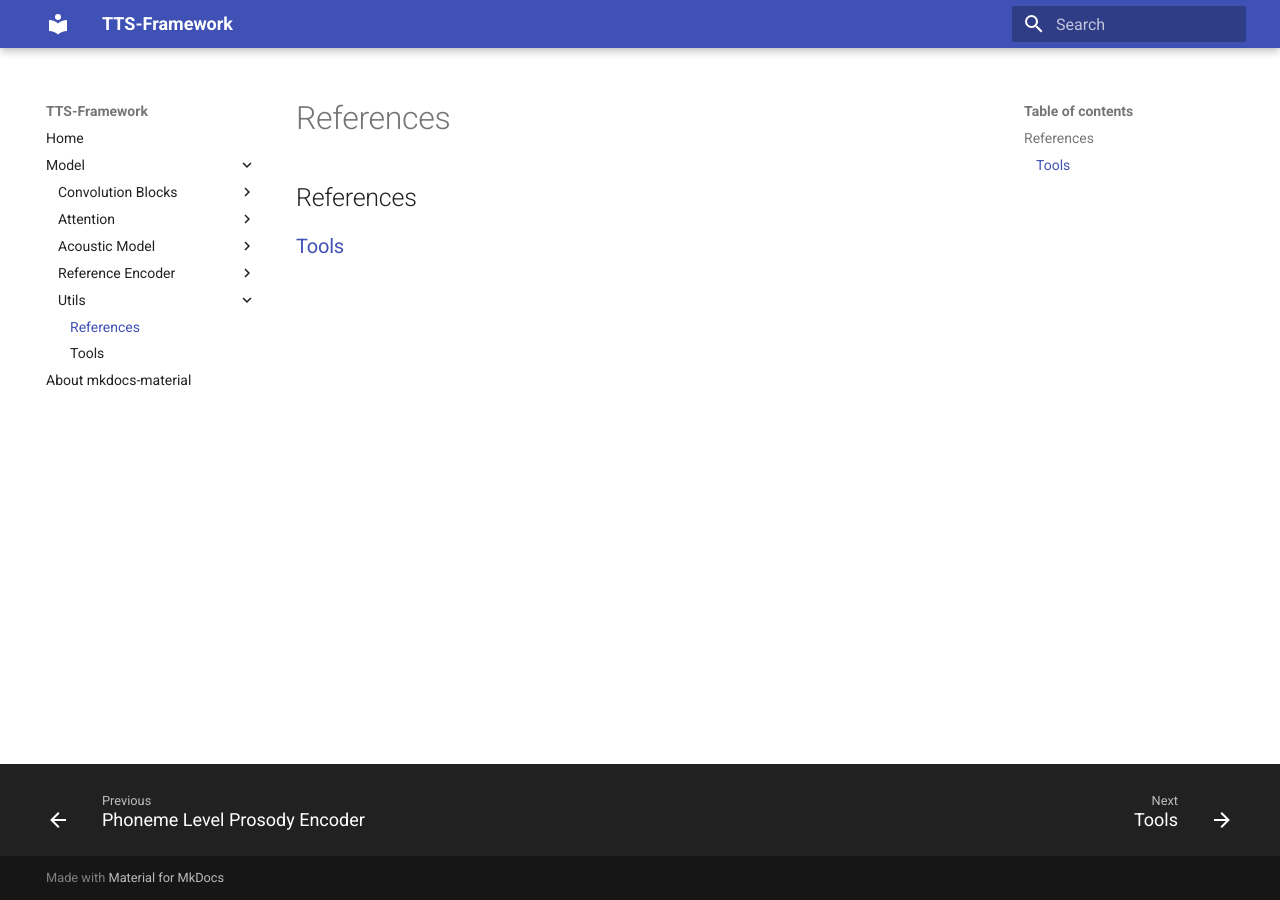
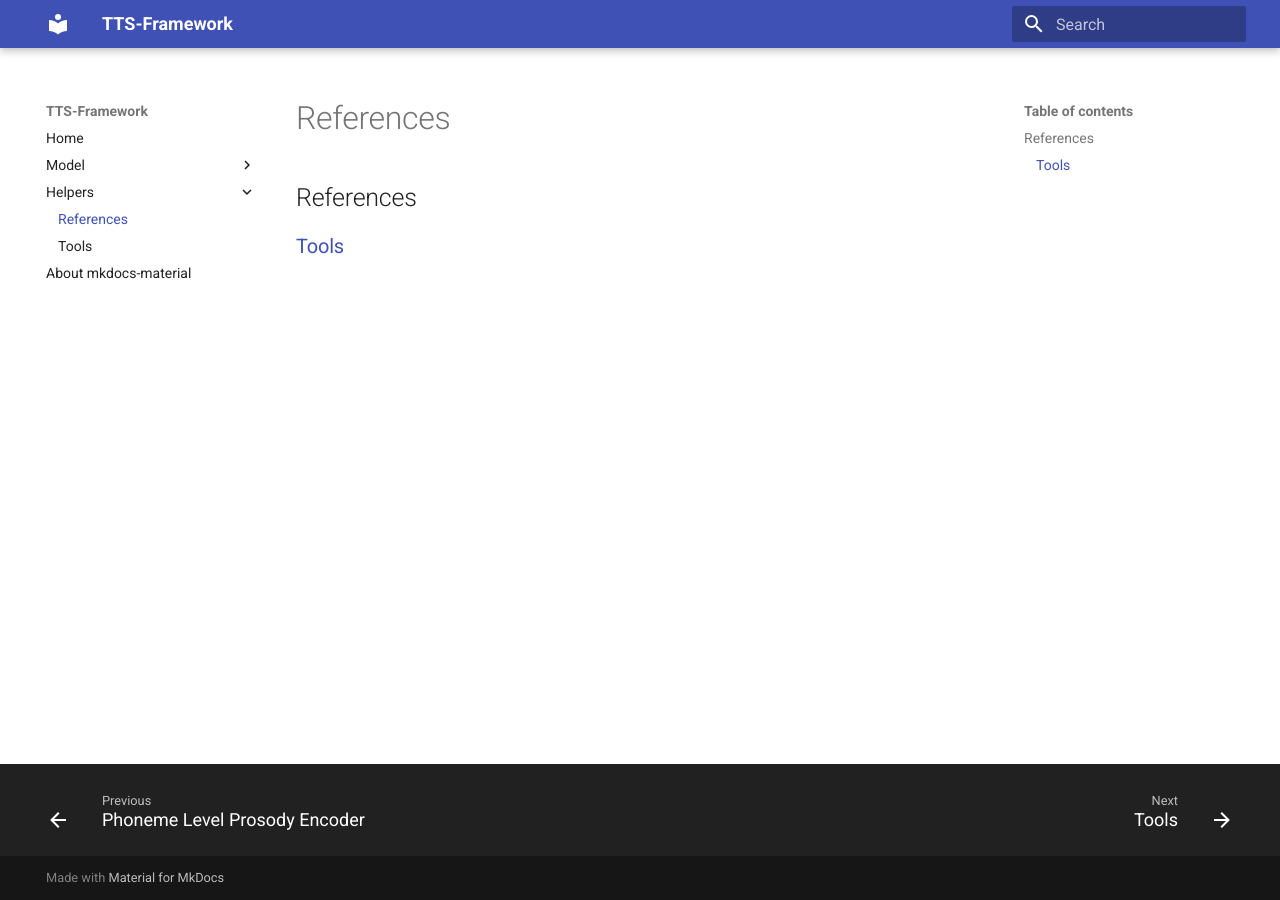
Before and after one commit to nickovchinnikov/tts-framework, an MkDocs documentation site: the page built from docs/helpers/readme.md, in a window 1280 px wide. Built offline with MkDocs 1.6.1 and Material for MkDocs 9.7.7, drawn with Linux system fonts in a browser that asks for light colours.

Commit message:
Refactoring of utils docs

```diff
--- a/mkdocs.yml
+++ b/mkdocs.yml
@@ -29,9 +29,9 @@ nav:
       - Reference Encoder: model/reference_encoder/reference_encoder.md
       - Utterance Level Prosody Encoder: model/reference_encoder/utterance_level_prosody_encoder.md
       - Phoneme Level Prosody Encoder: model/reference_encoder/phoneme_level_prosody_encoder.md
-    - Utils:
-      - References: utils/readme.md
-      - Tools: utils/tools.md
+  - Helpers:
+    - References: helpers/readme.md
+    - Tools: helpers/tools.md
   - About mkdocs-material: readme.md
 theme:
   name: material
```
Also changed, not shown: docs/helpers/tools.md (added, +1 -0 lines), docs/utils/tools.md (deleted, +0 -1 lines), docs/helpers/readme.md (renamed from docs/utils/readme.md).
